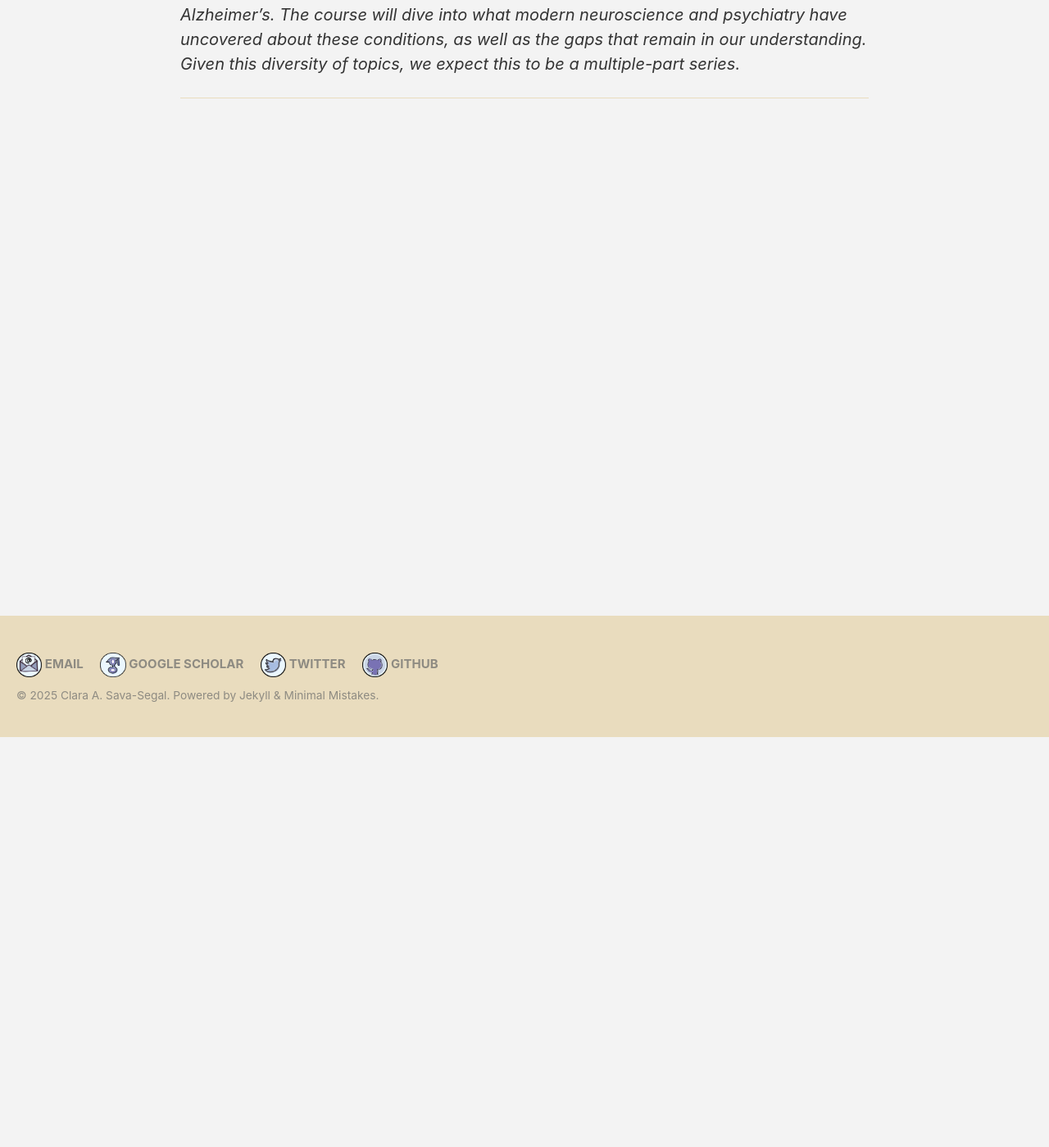
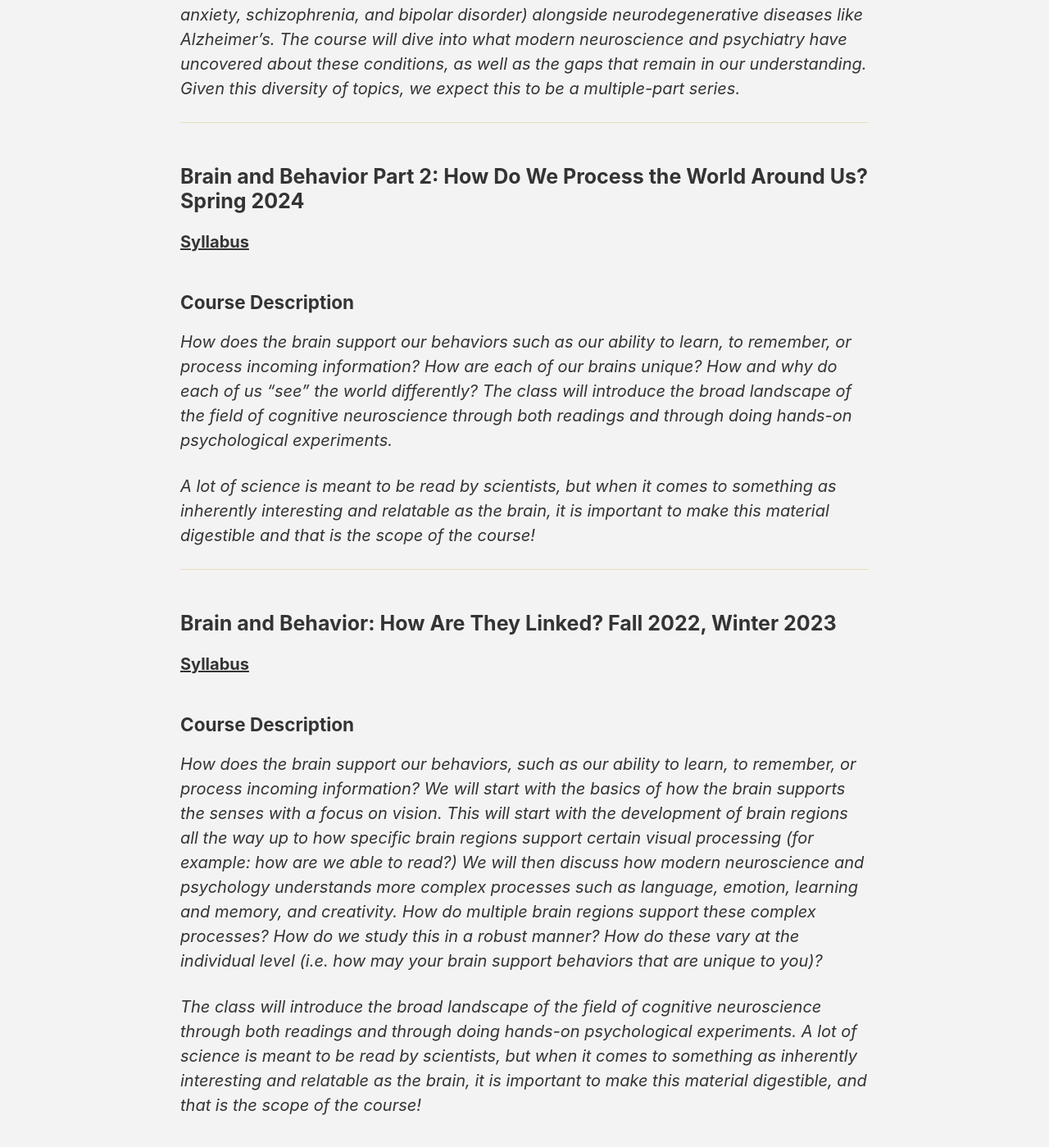
Before and after one commit to csavasegal/csavasegal.github.io, a Jekyll site: the page built from Teaching_materials/OsherCourses_Intro.md, in a window 1280 px wide and 1400 px high, scrolled down 501 px. Shown: the whole window at 82% size. Built offline with Jekyll 4.4.1, drawn with Linux system fonts in a browser that asks for light colours; cached includes are drawn as plain includes; some of the changed text lies outside the part shown.

Commit message:
finalized past Osher classes

```diff
--- a/Teaching_materials/OsherCourses_Intro.md
+++ b/Teaching_materials/OsherCourses_Intro.md
@@ -6,9 +6,27 @@ published: true
 ---
 
 ## [**Diverse Minds: What We Know and Don’t Know About Psychiatric Disorders and Dementias 1**](/osher/DiverseMinds/coursegoals/)
-^ Click here to get access to the course page
+^ Click here to get access to the course page which has all of the information and lessons planned included
 
 ### Course Description
 *This course explores the diversity of the human brain, offering a comprehensive introduction to the complex interactions between brain structure, function, and behavior. The goal is to focus on a broad spectrum of psychiatric conditions (such as depression, anxiety, schizophrenia, and bipolar disorder) alongside neurodegenerative diseases like Alzheimer’s. The course will dive into what modern neuroscience and psychiatry have uncovered about these conditions, as well as the gaps that remain in our understanding. Given this diversity of topics, we expect this to be a multiple-part series.*
 
 ---
+## Brain and Behavior Part 2: How Do We Process the World Around Us? Spring 2024
+[**Syllabus**](/osher/brainbeh2/)
+
+
+### Course Description
+*How does the brain support our behaviors such as our ability to learn, to remember, or process incoming information? How are each of our brains unique? How and why do each of us “see” the world differently? The class will introduce the broad landscape of the field of cognitive neuroscience through both readings and through doing hands-on psychological experiments.*
+
+*A lot of science is meant to be read by scientists, but when it comes to something as inherently interesting and relatable as the brain, it is important to make this material digestible and that is the scope of the course!*
+
+---
+## Brain and Behavior: How Are They Linked? Fall 2022, Winter 2023
+[**Syllabus**](/osher/brainbeh1/)
+
+
+### Course Description
+*How does the brain support our behaviors, such as our ability to learn, to remember, or process incoming information? We will start with the basics of how the brain supports the senses with a focus on vision. This will start with the development of brain regions all the way up to how specific brain regions support certain visual processing (for example: how are we able to read?) We will then discuss how modern neuroscience and psychology understands more complex processes such as language, emotion, learning and memory, and creativity. How do multiple brain regions support these complex processes? How do we study this in a robust manner? How do these vary at the individual level (i.e. how may your brain support behaviors that are unique to you)?*
+
+*The class will introduce the broad landscape of the field of cognitive neuroscience through both readings and through doing hands-on psychological experiments. A lot of science is meant to be read by scientists, but when it comes to something as inherently interesting and relatable as the brain, it is important to make this material digestible, and that is the scope of the course!*
```
Also changed, not shown: Teaching_materials/OSHER_Winter2025/CourseGoals.md (+1 -1 lines), Teaching_materials/past_syllabi/brainbeh1syllabus.md (added, +13 -0 lines), Teaching_materials/past_syllabi/brainbeh2syllabus.md (added, +13 -0 lines), 2 other files.
